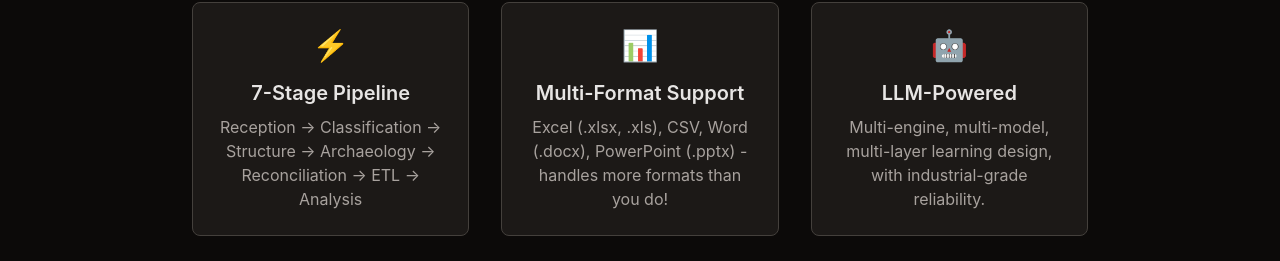
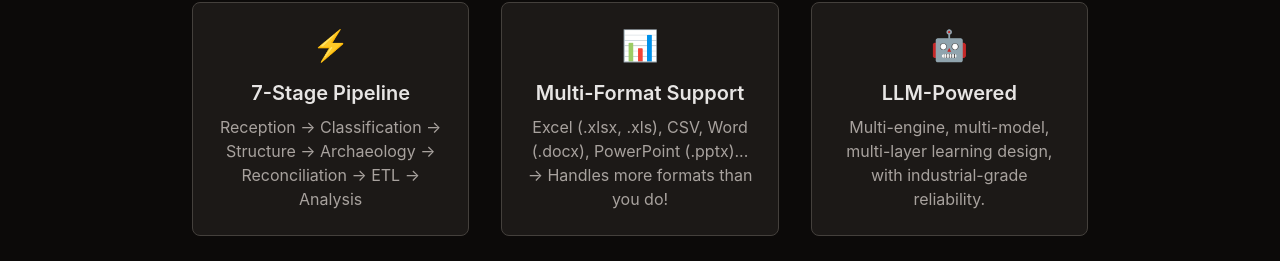
Before and after one commit to innovationwizard/tragaldabas, a React (Vite) app in the folder frontend/: page / in a window 1280 px wide. Shown: the part 601-862 px from the top of the page. Built offline with nearby package versions, Linux system fonts and the light colour scheme; no server answers.

Commit message:
text edit

```diff
--- a/frontend/src/pages/Landing.jsx
+++ b/frontend/src/pages/Landing.jsx
@@ -40,7 +40,7 @@ const Landing = () => {
               <div className="text-brand-primary text-3xl mb-4">📊</div>
               <h3 className="text-xl font-semibold mb-2">Multi-Format Support</h3>
               <p className="text-brand-muted">
-                Excel (.xlsx, .xls), CSV, Word (.docx), PowerPoint (.pptx) - handles more formats than you do!
+                Excel (.xlsx, .xls), CSV, Word (.docx), PowerPoint (.pptx)... → Handles more formats than you do!
               </p>
             </div>
 
```
